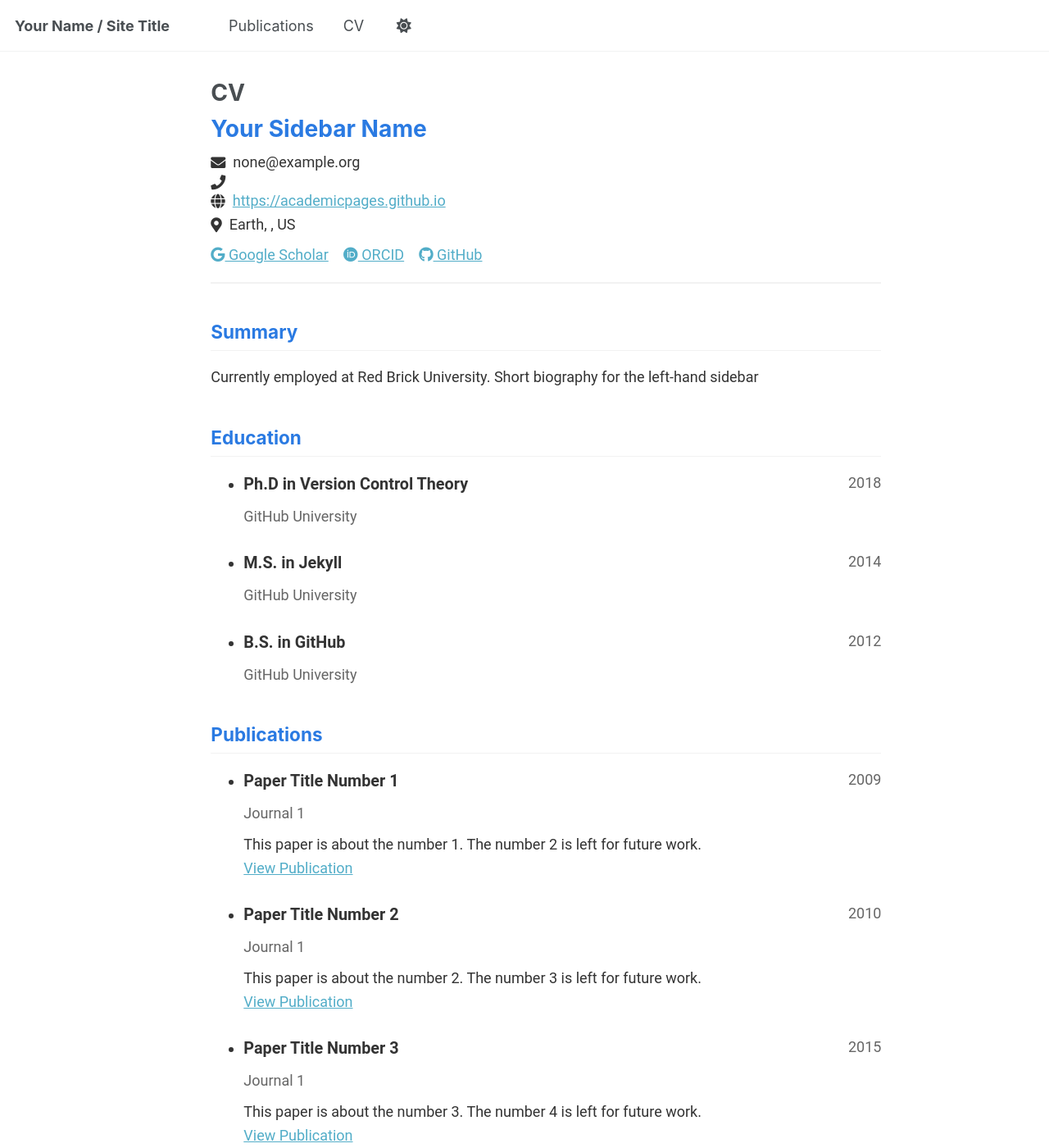
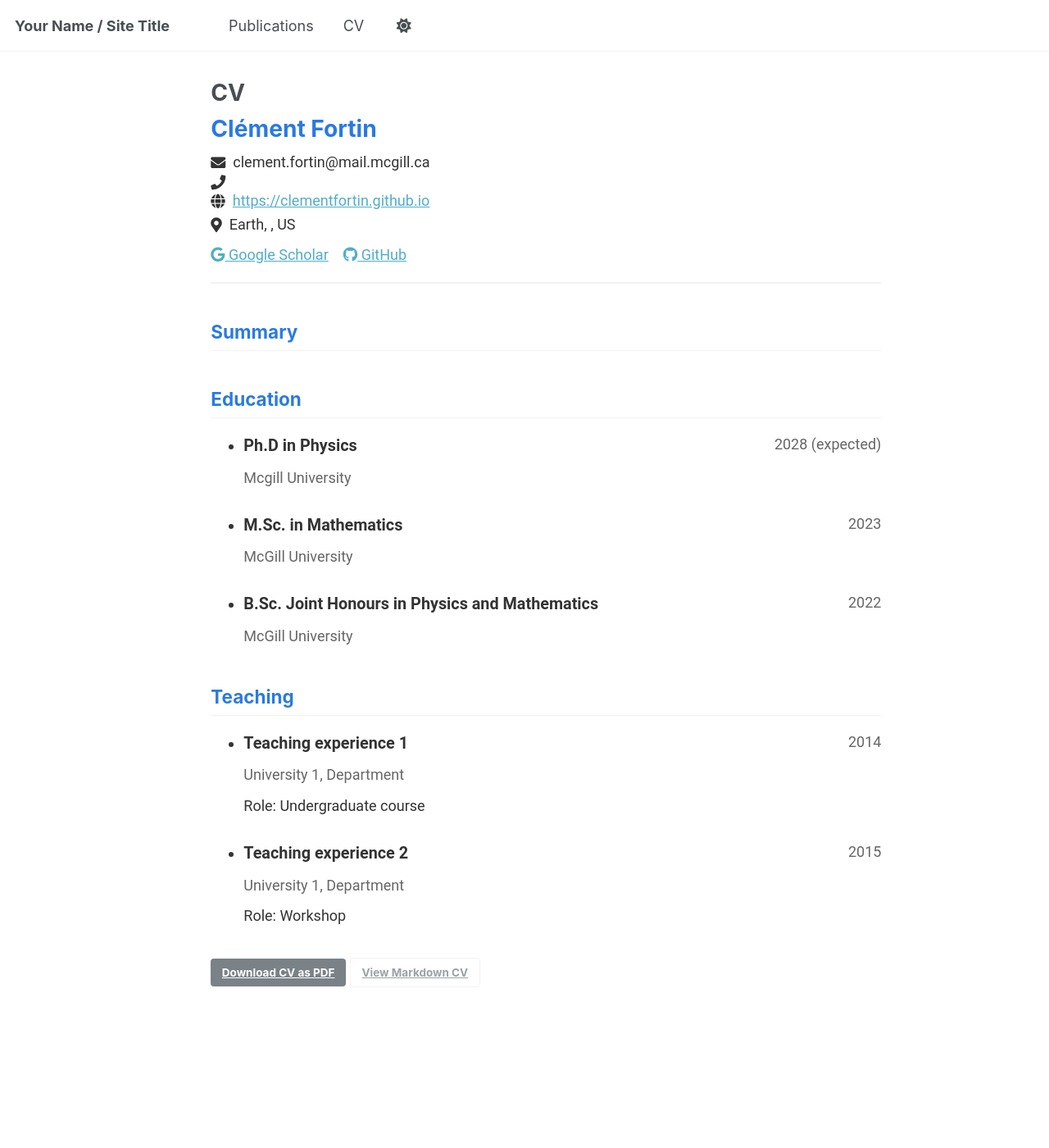
Before and after one commit to ClementFortin/ClementFortin.github.io, a Jekyll site: the page built from _pages/cv-json.md, in a window 1280 px wide and 1400 px high. Shown: the whole window at 82% size. Built offline with Jekyll 4.4.1, drawn with Linux system fonts in a browser that asks for light colours; some of the changed text lies outside the part shown.

Commit message:
Update cv.json

```diff
--- a/_data/cv.json
+++ b/_data/cv.json
@@ -1,10 +1,10 @@
 {
   "basics": {
-    "name": "Your Sidebar Name",
-    "email": "none@example.org",
+    "name": "Clément Fortin",
+    "email": "clement.fortin@mail.mcgill.ca",
     "phone": "",
-    "website": "https://academicpages.github.io",
-    "summary": "Currently employed at Red Brick University. Short biography for the left-hand sidebar",
+    "website": "https://clementfortin.github.io",
+    "summary": "",
     "location": {
       "address": "",
       "postalCode": "",
@@ -16,46 +16,41 @@
       {
         "network": "Google Scholar",
         "username": "",
-        "url": "https://scholar.google.com/citations?user=PS_CX0AAAAAJ"
-      },
-      {
-        "network": "ORCID",
-        "username": "",
-        "url": "http://orcid.org/yourorcidurl"
+        "url": "https://scholar.google.ca/citations?user=oOKsL3MAAAAJ"
       },
       {
         "network": "GitHub",
-        "username": "academicpages",
-        "url": "https://github.com/academicpages"
+        "username": "ClementFortin",
+        "url": "https://github.com/ClementFortin"
       }
     ]
   },
   "work": [],
   "education": [
     {
-      "institution": "GitHub University",
-      "area": "Ph.D in Version Control Theory",
+      "institution": "Mcgill University",
+      "area": "Ph.D in Physics",
       "studyType": "",
-      "startDate": "",
-      "endDate": "2018",
+      "startDate": "2023",
+      "endDate": "2028 (expected)",
       "gpa": null,
       "courses": []
     },
     {
-      "institution": "GitHub University",
-      "area": "M.S. in Jekyll",
+      "institution": "McGill University",
+      "area": "M.Sc. in Mathematics",
       "studyType": "",
-      "startDate": "",
-      "endDate": "2014",
+      "startDate": "2022",
+      "endDate": "2023",
       "gpa": null,
       "courses": []
     },
     {
-      "institution": "GitHub University",
-      "area": "B.S. in GitHub",
+      "institution": "McGill University",
+      "area": "B.Sc. Joint Honours in Physics and Mathematics",
       "studyType": "",
-      "startDate": "",
-      "endDate": "2012",
+      "startDate": "2019",
+      "endDate": "2022",
       "gpa": null,
       "courses": []
     }
@@ -64,66 +59,6 @@
   "languages": [],
   "interests": [],
   "references": [],
-  "publications": [
-    {
-      "name": "Paper Title Number 1",
-      "publisher": "Journal 1",
-      "releaseDate": "2009-10-01",
-      "website": "http://academicpages.github.io/files/paper1.pdf",
-      "summary": "This paper is about the number 1. The number 2 is left for future work."
-    },
-    {
-      "name": "Paper Title Number 2",
-      "publisher": "Journal 1",
-      "releaseDate": "2010-10-01",
-      "website": "http://academicpages.github.io/files/paper2.pdf",
-      "summary": "This paper is about the number 2. The number 3 is left for future work."
-    },
-    {
-      "name": "Paper Title Number 3",
-      "publisher": "Journal 1",
-      "releaseDate": "2015-10-01",
-      "website": "http://academicpages.github.io/files/paper3.pdf",
-      "summary": "This paper is about the number 3. The number 4 is left for future work."
-    },
-    {
-      "name": "Paper Title Number 4",
-      "publisher": "GitHub Journal of Bugs",
-      "releaseDate": "2024-02-17",
-      "website": "http://academicpages.github.io/files/paper3.pdf",
-      "summary": "This paper is about fixing template issue #693."
-    }
-  ],
-  "presentations": [
-    {
-      "name": "Talk 1 on Relevant Topic in Your Field",
-      "event": "UC San Francisco, Department of Testing",
-      "date": "2012-03-01",
-      "location": "San Francisco, CA, USA",
-      "description": ""
-    },
-    {
-      "name": "Tutorial 1 on Relevant Topic in Your Field",
-      "event": "UC-Berkeley Institute for Testing Science",
-      "date": "2013-03-01",
-      "location": "Berkeley, CA, USA",
-      "description": ""
-    },
-    {
-      "name": "Talk 2 on Relevant Topic in Your Field",
-      "event": "London School of Testing",
-      "date": "2014-02-01",
-      "location": "London, UK",
-      "description": ""
-    },
-    {
-      "name": "Conference Proceeding talk 3 on Relevant Topic in Your Field",
-      "event": "Testing Institute of America 2014 Annual Conference",
-      "date": "2014-03-01",
-      "location": "Los Angeles, CA, USA",
-      "description": ""
-    }
-  ],
   "teaching": [
     {
       "course": "Teaching experience 1",
@@ -139,14 +74,5 @@
       "role": "Workshop",
       "description": ""
     }
-  ],
-  "portfolio": [
-    {
-      "name": "Portfolio item number 1",
-      "category": "portfolio",
-      "date": "",
-      "url": "",
-      "description": "Short description of portfolio item number 1<br/><img src='/images/500x300.png'>"
-    }
   ]
 }
```
